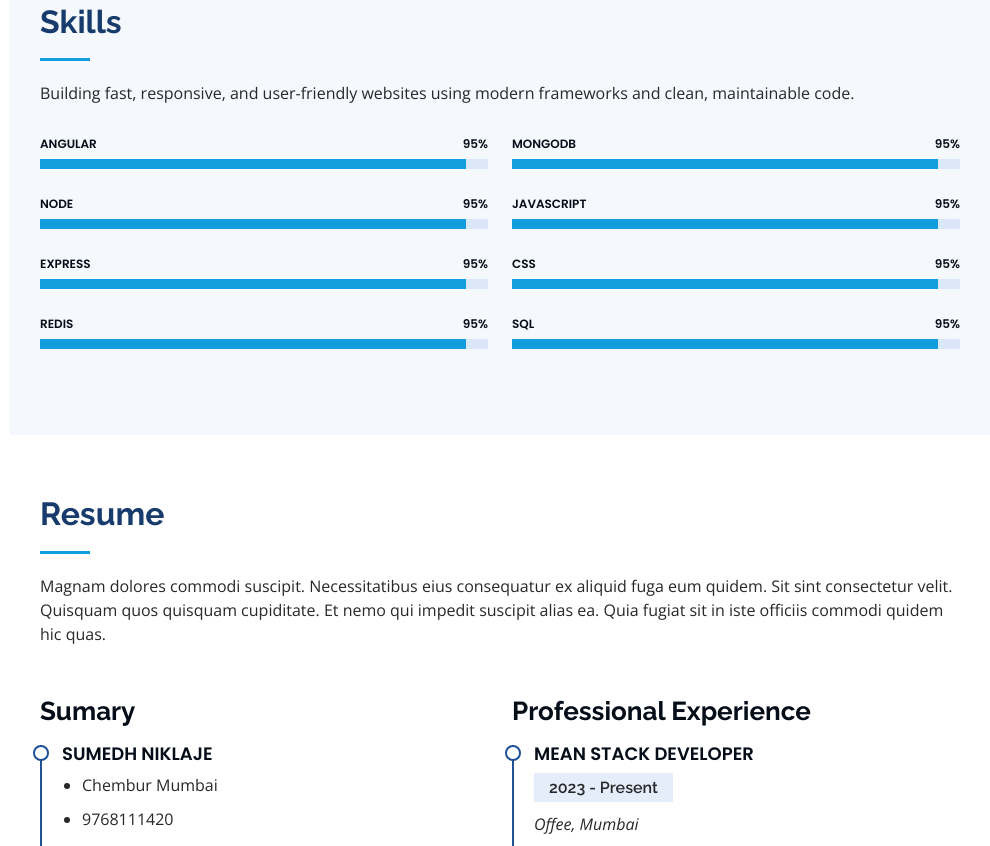
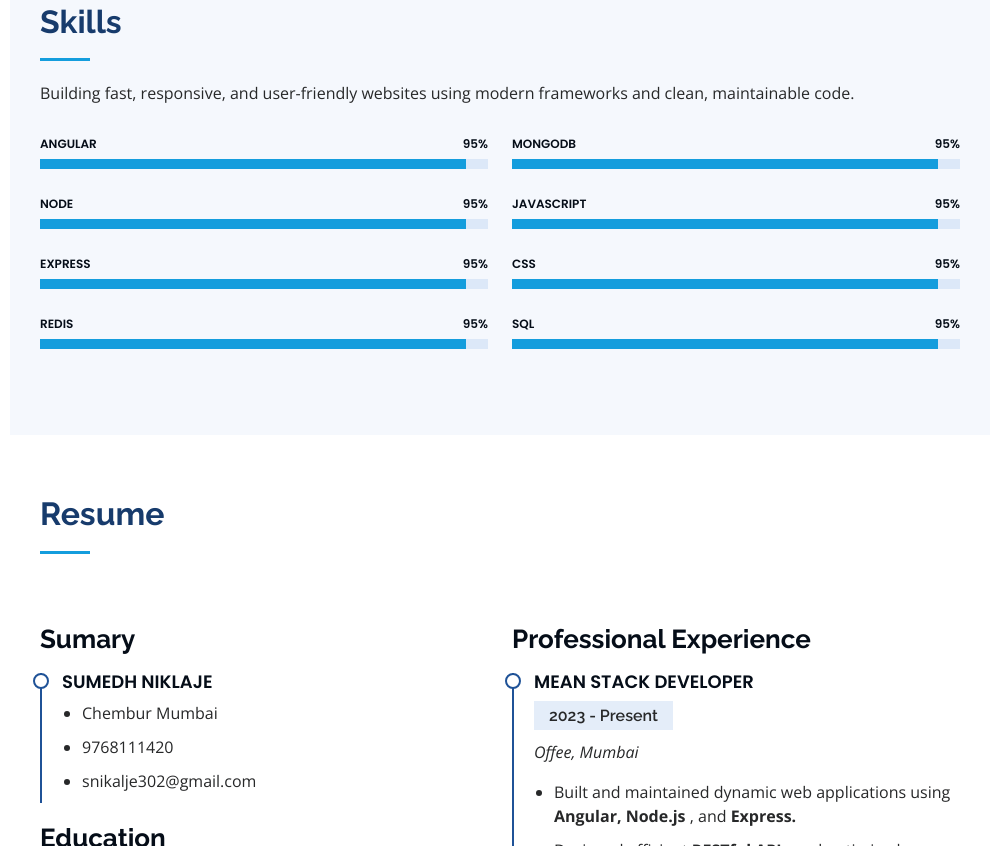
Before and after one commit to sumedh500/Portpolio, a plain HTML site: page index.html in a window 1280 px wide. Shown: the part 1786-2632 px from the top of the page, without its empty margins (290-1280 px from the left). Drawn offline with nearby package versions, Linux system fonts and the light colour scheme.

Commit message:
profile updated

```diff
--- a/index.html
+++ b/index.html
@@ -242,7 +242,7 @@ APIs, implementing Agile/Scrum practices, and delivering secure, high-performanc
 
         <div class="section-title">
           <h2>Resume</h2>
-          <p>Magnam dolores commodi suscipit. Necessitatibus eius consequatur ex aliquid fuga eum quidem. Sit sint consectetur velit. Quisquam quos quisquam cupiditate. Et nemo qui impedit suscipit alias ea. Quia fugiat sit in iste officiis commodi quidem hic quas.</p>
+          <!-- <p>Magnam dolores commodi suscipit. Necessitatibus eius consequatur ex aliquid fuga eum quidem. Sit sint consectetur velit. Quisquam quos quisquam cupiditate. Et nemo qui impedit suscipit alias ea. Quia fugiat sit in iste officiis commodi quidem hic quas.</p> -->
         </div>
 
         <div class="row">
```
